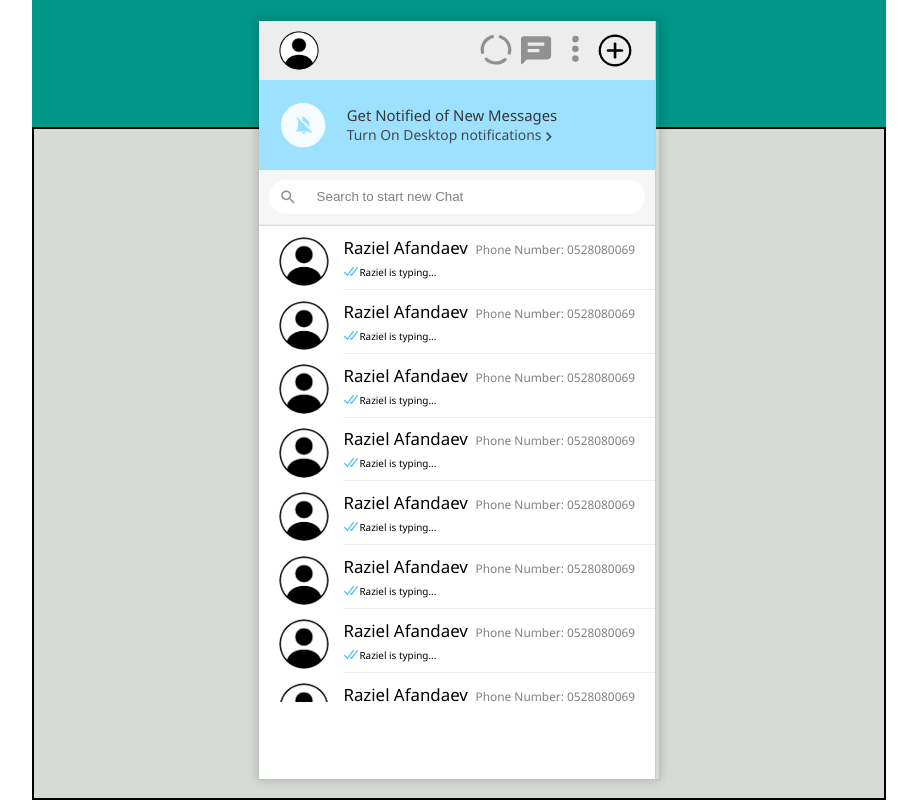
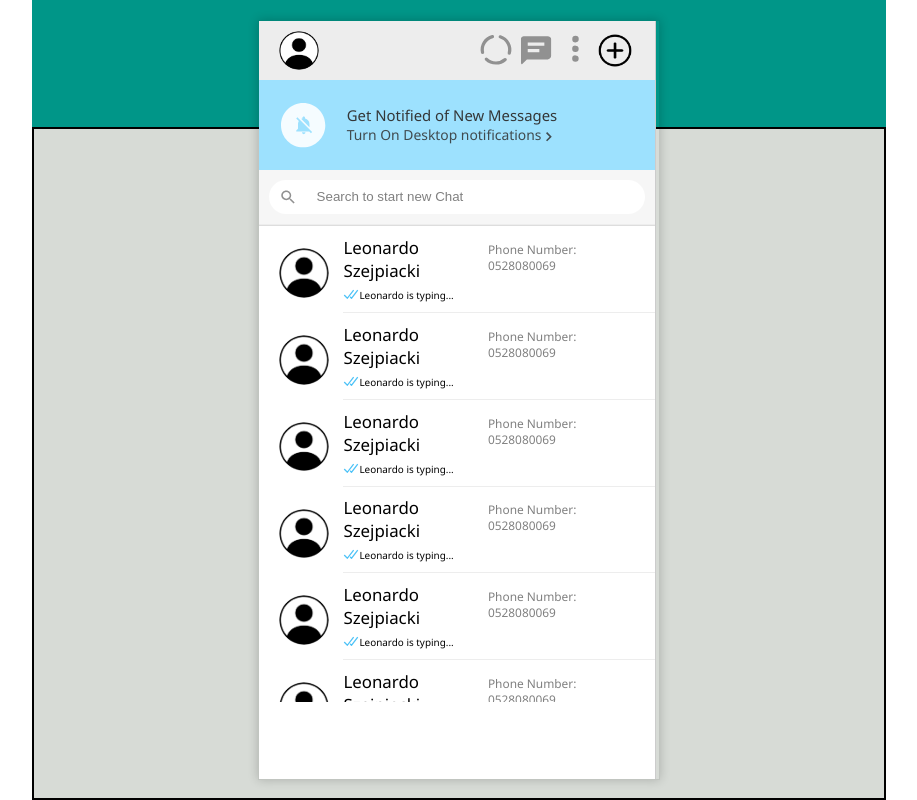
Before and after one commit to leomza/whatsAppDemo, a plain HTML site: page whatsapp.html in a window 1280 px wide. Shown: the whole page, without its empty margins (181-1098 px from the left). Drawn offline with nearby package versions, Linux system fonts and the light colour scheme.

Commit message:
Changes in files

```diff
--- a/whatsapp.html
+++ b/whatsapp.html
@@ -48,14 +48,14 @@
                         </div>
                         <div class="chat__right">
                             <div class="chat__right--top">
-                                <span class="chat__right--top__contact-name">Raziel Afandaev</span>
+                                <span class="chat__right--top__contact-name">Leonardo Szejpiacki</span>
                                 <span class="chat__right--top__phone-number">Phone Number: 0528080069</span>
 
                             </div>
                             <div class="chat__right--bottom">
                                 <div class="chat__right--bottom--left">
                                     <img class="double-check-mark" src="Img_whatsapp/double-check-seen.svg" alt="">
-                                    <span>Raziel is typing...</span>
+                                    <span>Leonardo is typing...</span>
                                 </div>
                             </div>
 
@@ -68,13 +68,13 @@
                         </div>
                         <div class="chat__right">
                             <div class="chat__right--top">
-                                <span class="chat__right--top__contact-name">Raziel Afandaev</span>
+                                <span class="chat__right--top__contact-name">Leonardo Szejpiacki</span>
                                 <span class="chat__right--top__phone-number">Phone Number: 0528080069</span>
                             </div>
                             <div class="chat__right--bottom">
                                 <div class="chat__right--bottom--left">
                                     <img class="double-check-mark" src="Img_whatsapp/double-check-seen.svg" alt="">
-                                    <span>Raziel is typing...</span>
+                                    <span>Leonardo is typing...</span>
                                 </div>
                             </div>
 
@@ -87,13 +87,13 @@
                         </div>
                         <div class="chat__right">
                             <div class="chat__right--top">
-                                <span class="chat__right--top__contact-name">Raziel Afandaev</span>
+                                <span class="chat__right--top__contact-name">Leonardo Szejpiacki</span>
                                 <span class="chat__right--top__phone-number">Phone Number: 0528080069</span>
                             </div>
                             <div class="chat__right--bottom">
                                 <div class="chat__right--bottom--left">
                                     <img class="double-check-mark" src="Img_whatsapp/double-check-seen.svg" alt="">
-                                    <span>Raziel is typing...</span>
+                                    <span>Leonardo is typing...</span>
                                 </div>
                             </div>
 
@@ -106,13 +106,13 @@
                         </div>
                         <div class="chat__right">
                             <div class="chat__right--top">
-                                <span class="chat__right--top__contact-name">Raziel Afandaev</span>
+                                <span class="chat__right--top__contact-name">Leonardo Szejpiacki</span>
                                 <span class="chat__right--top__phone-number">Phone Number: 0528080069</span>
                             </div>
                             <div class="chat__right--bottom">
                                 <div class="chat__right--bottom--left">
                                     <img class="double-check-mark" src="Img_whatsapp/double-check-seen.svg" alt="">
-                                    <span>Raziel is typing...</span>
+                                    <span>Leonardo is typing...</span>
                                 </div>
                             </div>
 
@@ -125,13 +125,13 @@
                         </div>
                         <div class="chat__right">
                             <div class="chat__right--top">
-                                <span class="chat__right--top__contact-name">Raziel Afandaev</span>
+                                <span class="chat__right--top__contact-name">Leonardo Szejpiacki</span>
                                 <span class="chat__right--top__phone-number">Phone Number: 0528080069</span>
                             </div>
                             <div class="chat__right--bottom">
                                 <div class="chat__right--bottom--left">
                                     <img class="double-check-mark" src="Img_whatsapp/double-check-seen.svg" alt="">
-                                    <span>Raziel is typing...</span>
+                                    <span>Leonardo is typing...</span>
                                 </div>
                             </div>
 
@@ -144,13 +144,13 @@
                         </div>
                         <div class="chat__right">
                             <div class="chat__right--top">
-                                <span class="chat__right--top__contact-name">Raziel Afandaev</span>
+                                <span class="chat__right--top__contact-name">Leonardo Szejpiacki</span>
                                 <span class="chat__right--top__phone-number">Phone Number: 0528080069</span>
                             </div>
                             <div class="chat__right--bottom">
                                 <div class="chat__right--bottom--left">
                                     <img class="double-check-mark" src="Img_whatsapp/double-check-seen.svg" alt="">
-                                    <span>Raziel is typing...</span>
+                                    <span>Leonardo is typing...</span>
                                 </div>
                             </div>
 
@@ -163,13 +163,13 @@
                         </div>
                         <div class="chat__right">
                             <div class="chat__right--top">
-                                <span class="chat__right--top__contact-name">Raziel Afandaev</span>
+                                <span class="chat__right--top__contact-name">Leonardo Szejpiacki</span>
                                 <span class="chat__right--top__phone-number">Phone Number: 0528080069</span>
                             </div>
                             <div class="chat__right--bottom">
                                 <div class="chat__right--bottom--left">
                                     <img class="double-check-mark" src="Img_whatsapp/double-check-seen.svg" alt="">
-                                    <span>Raziel is typing...</span>
+                                    <span>Leonardo is typing...</span>
                                 </div>
                             </div>
 
@@ -183,13 +183,13 @@
                         </div>
                         <div class="chat__right">
                             <div class="chat__right--top">
-                                <span class="chat__right--top__contact-name">Raziel Afandaev</span>
+                                <span class="chat__right--top__contact-name">Leonardo Szejpiacki</span>
                                 <span class="chat__right--top__phone-number">Phone Number: 0528080069</span>
                             </div>
                             <div class="chat__right--bottom">
                                 <div class="chat__right--bottom--left">
                                     <img class="double-check-mark" src="Img_whatsapp/double-check-seen.svg" alt="">
-                                    <span>Raziel is typing...</span>
+                                    <span>Leonardo is typing...</span>
                                 </div>
                             </div>
 
```
Also changed, not shown: dist/helperModals.js (deleted, +0 -20 lines), dist/script.js (deleted, +0 -77 lines), index.html (+2 -2 lines).
